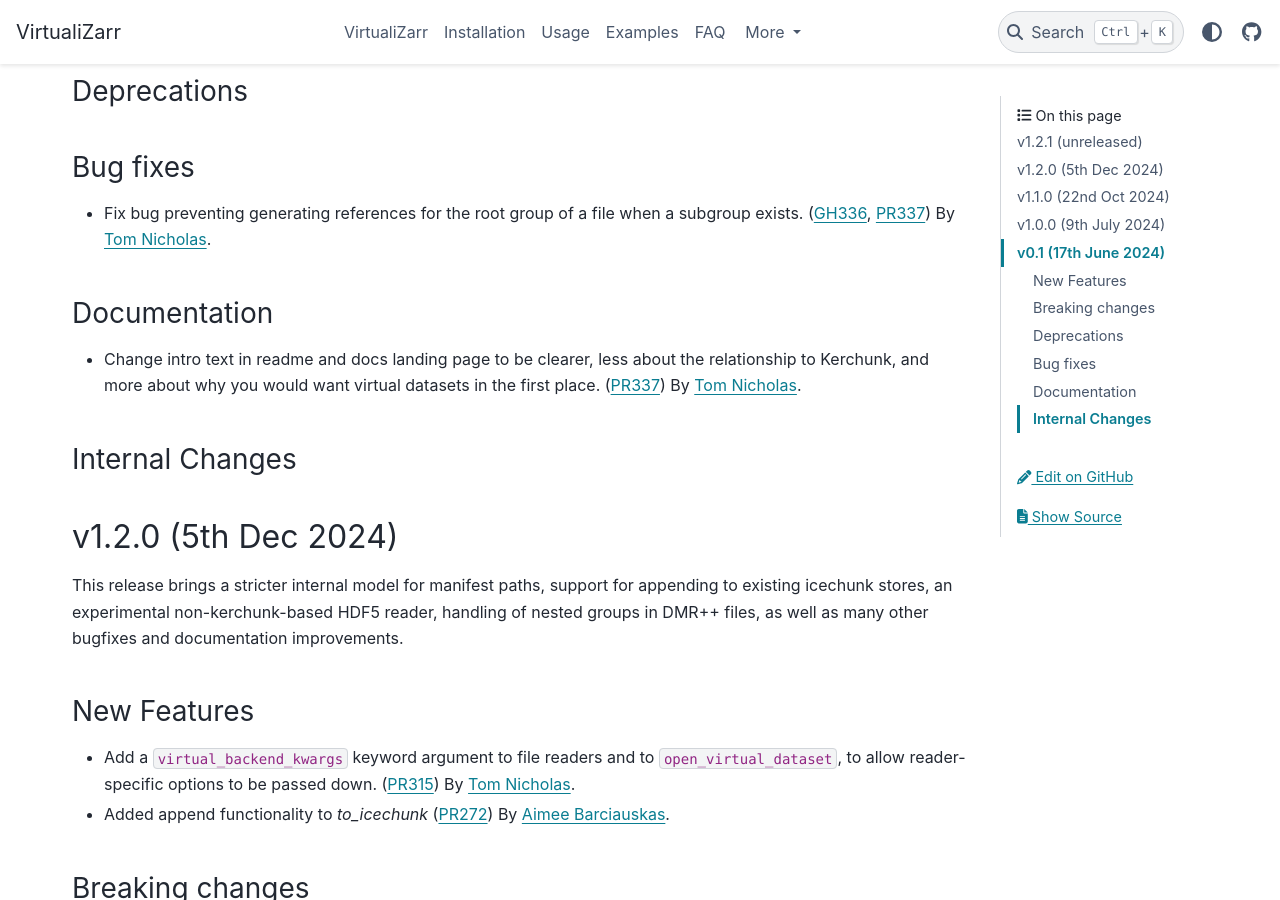
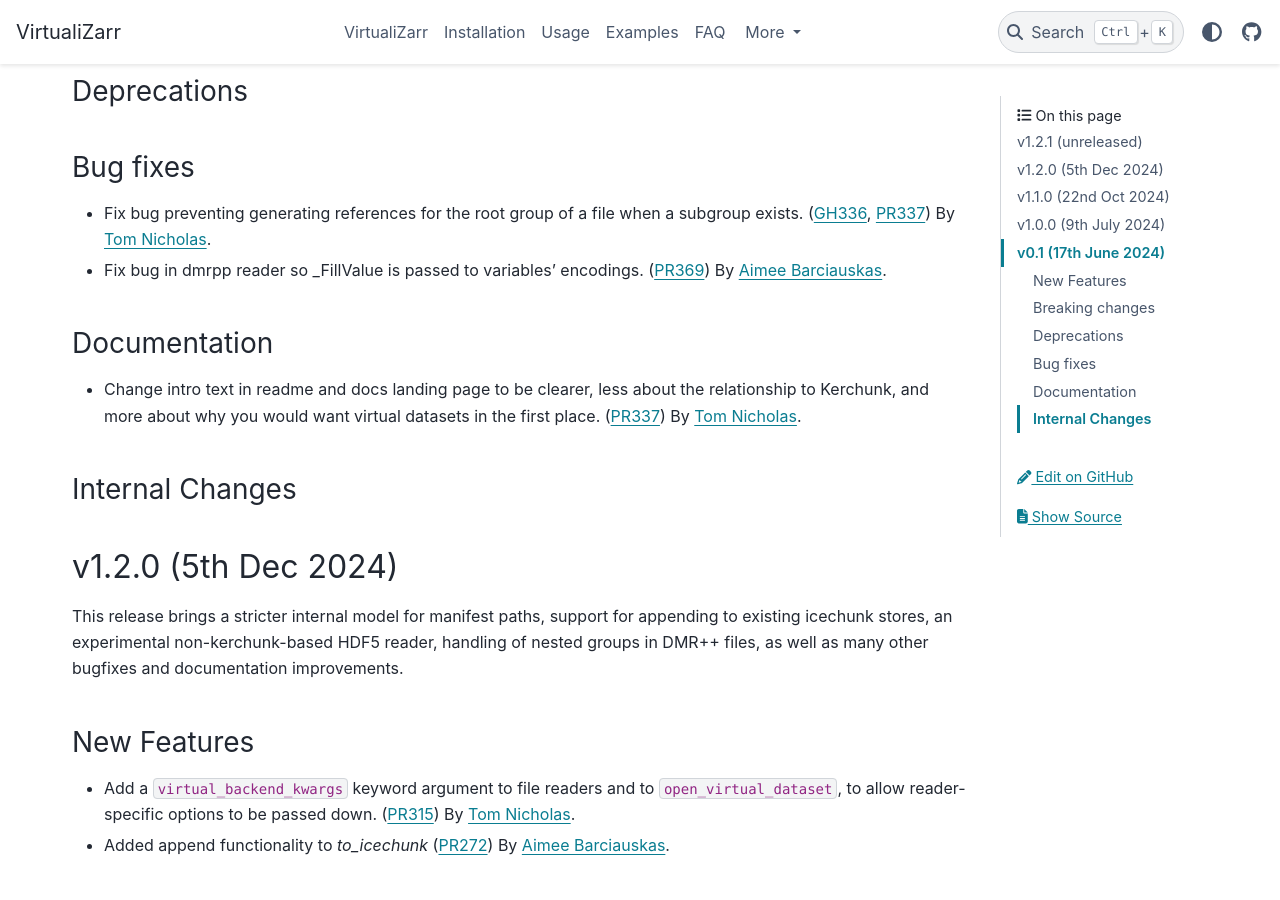
Before and after one commit to zarr-developers/VirtualiZarr, a Sphinx documentation site: the page built from docs/releases.rst, in a window 1280 px wide and 900 px high, scrolled down 491 px. Built offline with Sphinx 7.4.7 and the PyData theme 0.15.4, drawn with Linux system fonts in a browser that asks for light colours.

Commit message:
Add to release notes

```diff
--- a/docs/releases.rst
+++ b/docs/releases.rst
@@ -24,6 +24,8 @@
 
 - Fix bug preventing generating references for the root group of a file when a subgroup exists.
   (:issue:`336`, :pull:`337`) By `Tom Nicholas <https://github.com/TomNicholas>`_.
+- Fix bug in dmrpp reader so _FillValue is passed to variables' encodings.
+  (:pull:`369`) By `Aimee Barciauskas <https://github.com/abarciauskas-bgse>`_.
 
 Documentation
 ~~~~~~~~~~~~~
```
